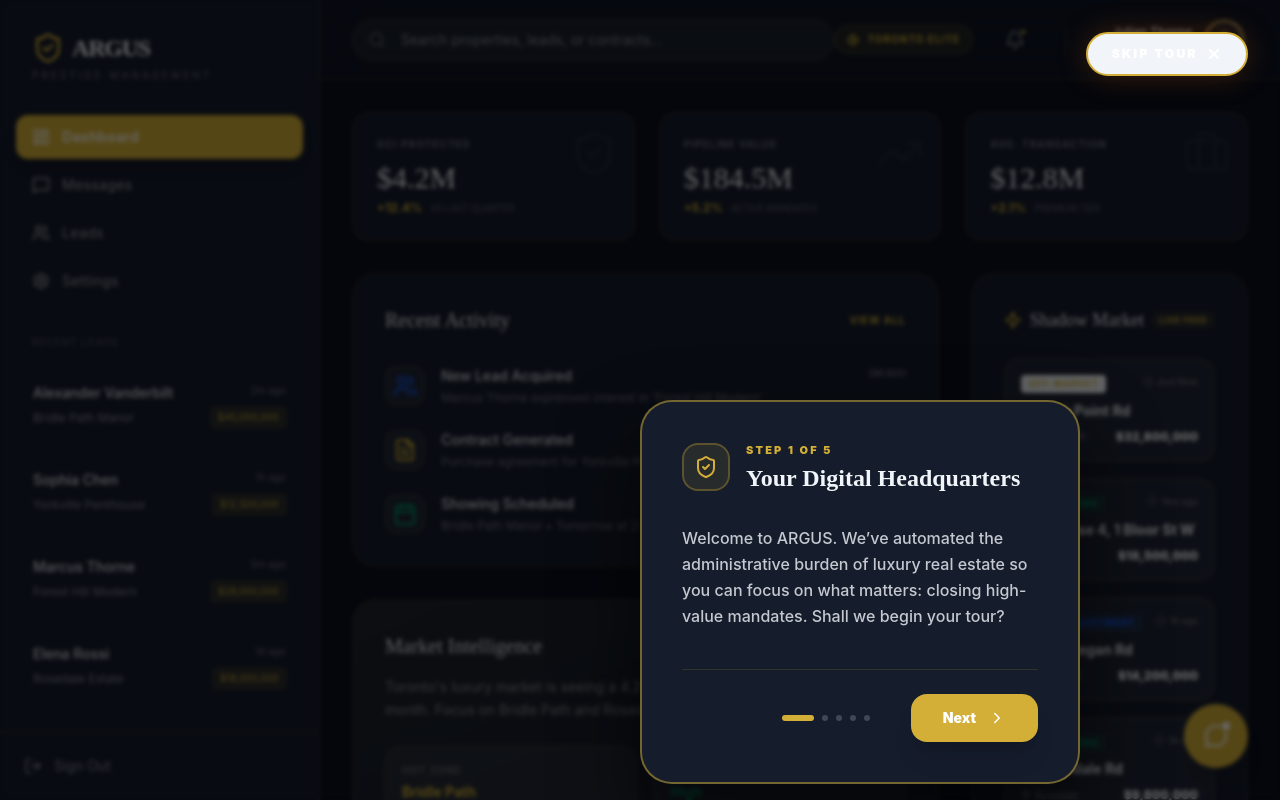
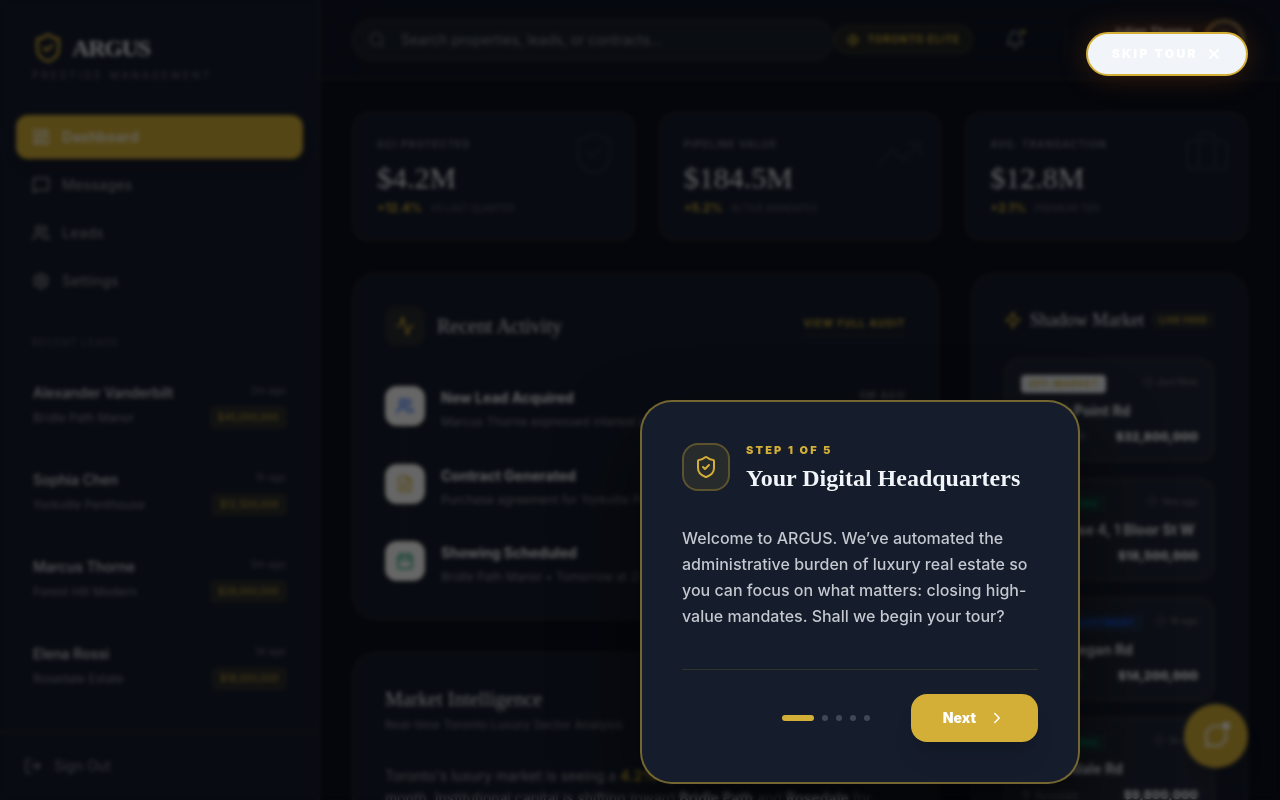
Before and after one commit to MaverickKing17/toronto-real-estate-ai-concierge, a React (Vite) app: page / in a window 1280 px wide. Built offline with nearby package versions, Linux system fonts and the light colour scheme.

Commit message:
feat: Enhance dashboard layout and styling
Refactors the main dashboard layout to improve visual hierarchy and introduce new styling elements. Adds icons to section headers for better visual cues and updates button text to be more descriptive.

```diff
--- a/src/App.tsx
+++ b/src/App.tsx
@@ -55,33 +55,74 @@ export default function App() {
             <div className="grid grid-cols-1 lg:grid-cols-3 gap-8">
               {/* Left Column: Activity & Intelligence */}
               <div className="lg:col-span-2 space-y-8">
-                <div className="bg-luxury-gray border border-luxury-border rounded-3xl p-8 shadow-sm">
-                  <div className="flex justify-between items-center mb-8">
-                    <h3 className="text-xl serif text-navy">Recent Activity</h3>
-                    <button className="text-[10px] uppercase tracking-widest text-gold hover:text-gold-light transition-colors font-bold">View All</button>
+                <div className="bg-luxury-gray border border-luxury-border rounded-3xl p-8 shadow-sm relative overflow-hidden">
+                  <div className="flex justify-between items-center mb-10">
+                    <div className="flex items-center gap-3">
+                      <div className="w-10 h-10 rounded-xl bg-gold/10 flex items-center justify-center text-gold">
+                        <Activity size={20} />
+                      </div>
+                      <h3 className="text-xl serif text-navy">Recent Activity</h3>
+                    </div>
+                    <button className="text-[10px] uppercase tracking-widest text-gold hover:text-gold-light transition-colors font-bold border-b border-gold/20 pb-1">View Full Audit</button>
                   </div>
-                  <div className="space-y-6">
-                    <ActivityItem icon={<Users className="text-blue-600" />} title="New Lead Acquired" detail="Marcus Thorne expressed interest in 'Forest Hill Modern'" time="5m ago" />
-                    <ActivityItem icon={<FileText className="text-gold" />} title="Contract Generated" detail="Purchase agreement for Yorkville Penthouse" time="1h ago" />
-                    <ActivityItem icon={<Calendar className="text-emerald-600" />} title="Showing Scheduled" detail="Bridle Path Manor • Tomorrow at 2:00 PM" time="3h ago" />
+                  <div className="relative space-y-8 before:absolute before:left-[19px] before:top-2 before:bottom-2 before:w-px before:bg-luxury-border">
+                    <ActivityItem icon={<Users size={18} className="text-blue-600" />} title="New Lead Acquired" detail="Marcus Thorne expressed interest in 'Forest Hill Modern'" time="5m ago" />
+                    <ActivityItem icon={<FileText size={18} className="text-gold" />} title="Contract Generated" detail="Purchase agreement for Yorkville Penthouse" time="1h ago" />
+                    <ActivityItem icon={<Calendar size={18} className="text-emerald-600" />} title="Showing Scheduled" detail="Bridle Path Manor • Tomorrow at 2:00 PM" time="3h ago" />
                   </div>
                 </div>
 
                 <div className="bg-luxury-gray border border-luxury-border rounded-3xl p-8 relative overflow-hidden group shadow-sm">
-                  <div className="absolute inset-0 bg-gradient-to-br from-gold/5 to-transparent pointer-events-none" />
-                  <h3 className="text-xl serif mb-4 text-navy">Market Intelligence</h3>
-                  <p className="text-sm text-navy/50 mb-6 leading-relaxed">
-                    Toronto's luxury market is seeing a 4.2% uptick in off-market transactions this month.
-                    Focus on Bridle Path and Rosedale for maximum GCI protection.
+                  <div className="absolute top-0 right-0 w-64 h-64 bg-gold/5 rounded-full -mr-32 -mt-32 blur-3xl pointer-events-none" />
+                  <div className="absolute bottom-0 left-0 w-48 h-48 bg-navy/5 rounded-full -ml-24 -mb-24 blur-3xl pointer-events-none" />
+
+                  <div className="flex justify-between items-start mb-8">
+                    <div className="space-y-1">
+                      <h3 className="text-xl serif text-navy">Market Intelligence</h3>
+                      <p className="text-xs text-navy/40 font-medium">Real-time Toronto Luxury Sector Analysis</p>
+                    </div>
+                    <div className="px-3 py-1 bg-emerald-500/10 border border-emerald-500/20 rounded-full flex items-center gap-2">
+                      <div className="w-1.5 h-1.5 rounded-full bg-emerald-500 animate-pulse" />
+                      <span className="text-[9px] uppercase tracking-widest font-black text-emerald-600">Bullish Sentiment</span>
+                    </div>
+                  </div>
+
+                  <p className="text-sm text-navy/60 mb-8 leading-relaxed max-w-2xl">
+                    Toronto's luxury market is seeing a <span className="text-gold font-bold">4.2% uptick</span> in off-market transactions this month.
+                    Institutional capital is shifting toward <span className="text-navy font-bold">Bridle Path</span> and <span className="text-navy font-bold">Rosedale</span> for maximum GCI protection.
                   </p>
-                  <div className="flex gap-4">
-                    <div className="flex-1 p-4 bg-navy/5 border border-luxury-border rounded-2xl">
-                      <p className="text-[10px] uppercase tracking-widest text-navy/30 mb-1 font-bold">Hot Zone</p>
-                      <p className="text-sm font-bold text-gold">Bridle Path</p>
+
+                  <div className="grid grid-cols-1 sm:grid-cols-2 gap-6">
+                    <div className="p-6 bg-white/40 backdrop-blur-sm border border-luxury-border rounded-2xl group hover:border-gold/30 transition-all">
+                      <div className="flex items-center gap-3 mb-4">
+                        <div className="w-8 h-8 rounded-lg bg-gold/10 flex items-center justify-center text-gold">
+                          <MapPin size={16} />
+                        </div>
+                        <p className="text-[10px] uppercase tracking-widest text-navy/40 font-bold">Primary Hot Zone</p>
+                      </div>
+                      <p className="text-xl font-bold text-navy mb-1">Bridle Path</p>
+                      <p className="text-[10px] text-emerald-600 font-bold uppercase tracking-widest">+12% Velocity Increase</p>
                     </div>
-                    <div className="flex-1 p-4 bg-navy/5 border border-luxury-border rounded-2xl">
-                      <p className="text-[10px] uppercase tracking-widest text-navy/30 mb-1 font-bold">Demand</p>
-                      <p className="text-sm font-bold text-emerald-600">High</p>
+
+                    <div className="p-6 bg-white/40 backdrop-blur-sm border border-luxury-border rounded-2xl group hover:border-gold/30 transition-all">
+                      <div className="flex items-center justify-between mb-4">
+                        <div className="flex items-center gap-3">
+                          <div className="w-8 h-8 rounded-lg bg-emerald-500/10 flex items-center justify-center text-emerald-600">
+                            <TrendingUp size={16} />
+                          </div>
+                          <p className="text-[10px] uppercase tracking-widest text-navy/40 font-bold">Market Demand</p>
+                        </div>
+                        <span className="text-xs font-black text-emerald-600">92%</span>
+                      </div>
+                      <div className="h-2 w-full bg-navy/5 rounded-full overflow-hidden mb-3">
+                        <motion.div
+                          initial={{ width: 0 }}
+                          animate={{ width: '92%' }}
+                          transition={{ duration: 1.5, ease: "easeOut" }}
+                          className="h-full bg-emerald-500"
+                        />
+                      </div>
+                      <p className="text-[10px] text-navy/40 font-medium">Elevated buyer competition in $15M+ tier</p>
                     </div>
                   </div>
                 </div>
@@ -277,16 +318,16 @@ export default function App() {
 }
 
 const ActivityItem = ({ icon, title, detail, time }: { icon: React.ReactNode, title: string, detail: string, time: string }) => (
-  <div className="flex gap-4 items-start group">
-    <div className="w-10 h-10 rounded-xl bg-navy/5 border border-luxury-border flex items-center justify-center shrink-0 group-hover:border-gold/30 transition-colors">
+  <div className="flex gap-4 items-start group relative z-10">
+    <div className="w-10 h-10 rounded-xl bg-white border border-luxury-border flex items-center justify-center shrink-0 group-hover:border-gold/30 group-hover:shadow-lg group-hover:shadow-gold/5 transition-all duration-300 z-10">
       {icon}
     </div>
-    <div className="flex-1 min-w-0">
+    <div className="flex-1 min-w-0 pt-0.5">
       <div className="flex justify-between items-start mb-1">
-        <p className="text-sm font-medium text-navy/90">{title}</p>
-        <span className="text-[10px] text-navy/30 uppercase tracking-tighter font-bold">{time}</span>
+        <p className="text-sm font-bold text-navy group-hover:text-gold transition-colors duration-300">{title}</p>
+        <span className="text-[10px] text-navy/30 uppercase tracking-widest font-black">{time}</span>
       </div>
-      <p className="text-xs text-navy/40 truncate">{detail}</p>
+      <p className="text-xs text-navy/50 leading-relaxed">{detail}</p>
     </div>
   </div>
 );
```
